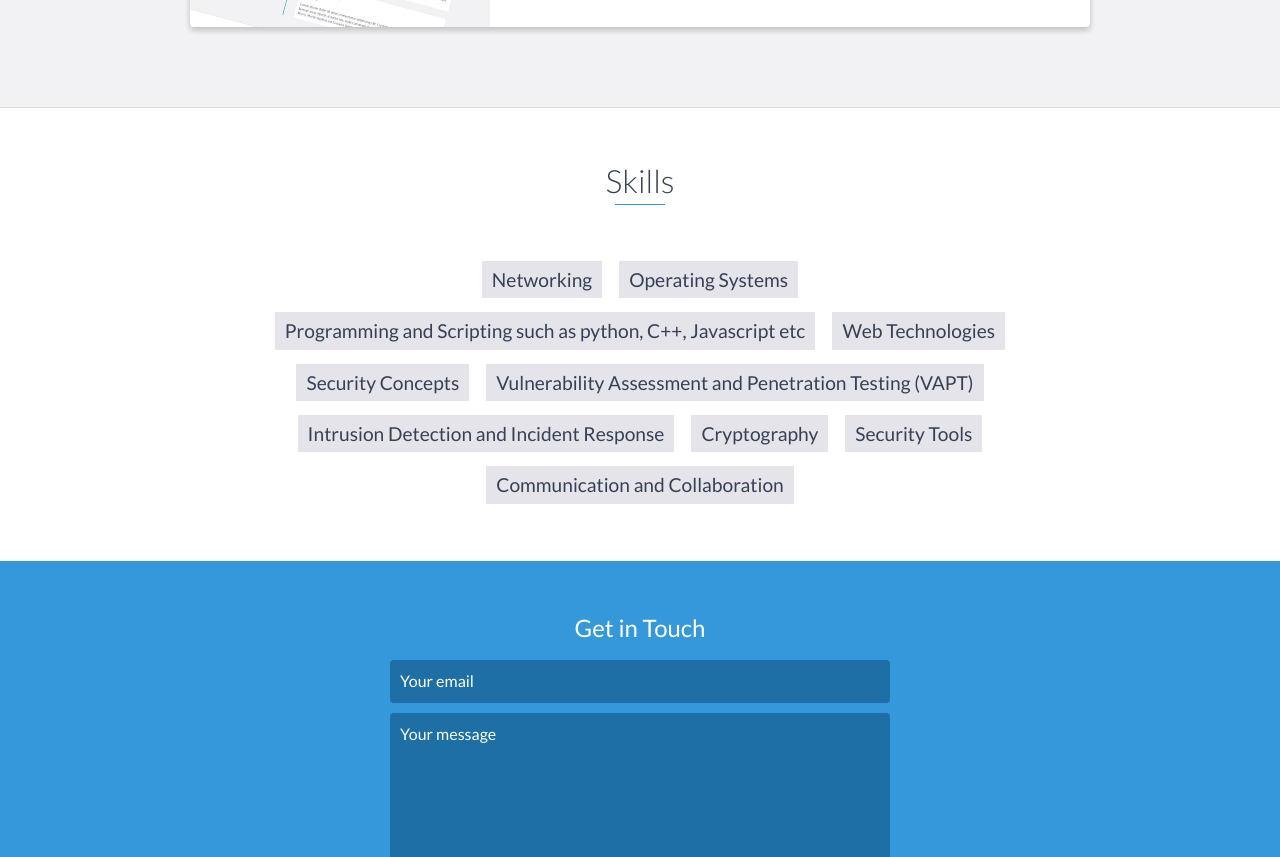
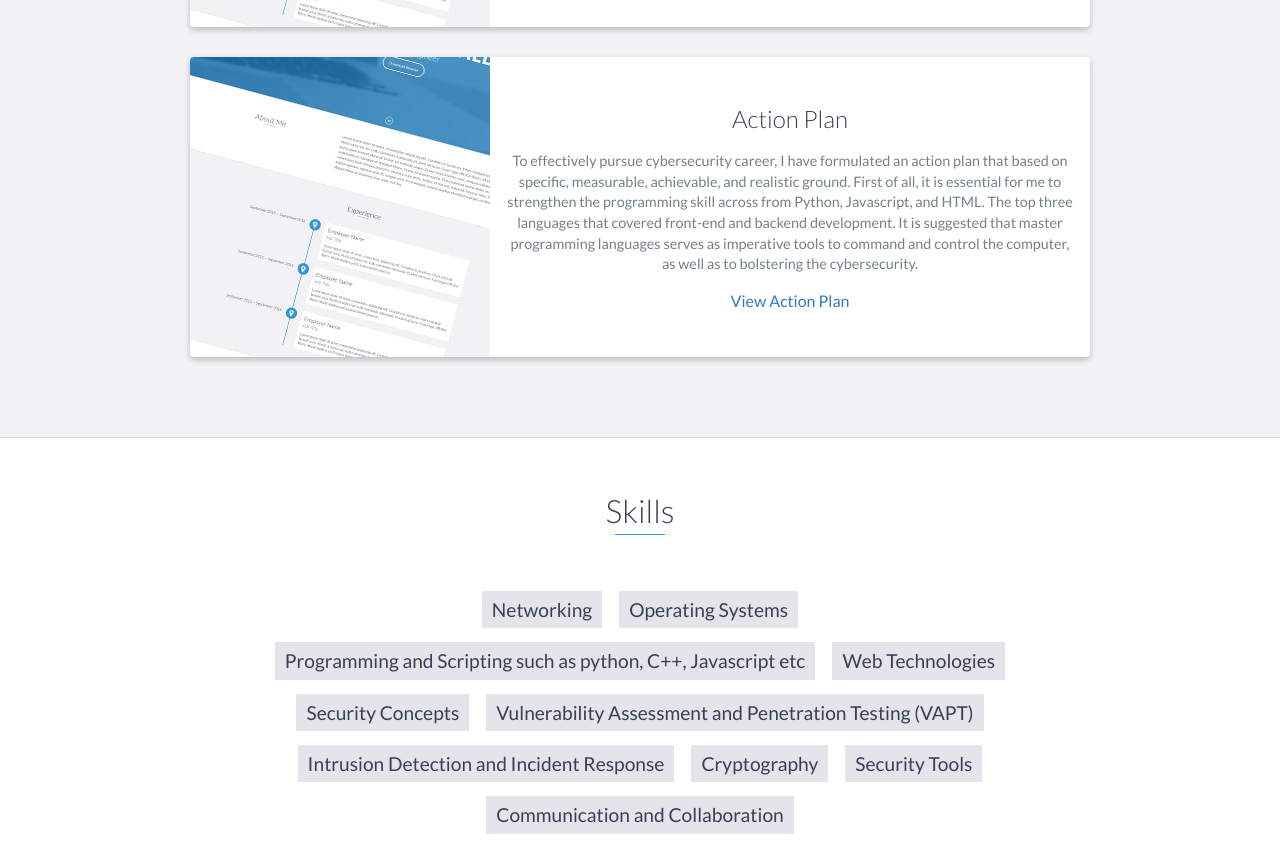
Before and after one commit to Shueng-Yat/portfolio, a website: page index.html in a window 1280 px wide. Shown: the part 3877-4734 px from the top of the page. Drawn offline with nearby package versions, Linux system fonts and the light colour scheme.

Commit message:
Update index.html

```diff
--- a/index.html
+++ b/index.html
@@ -228,6 +228,26 @@
                     <!-- End .project-info -->
                 </div>
                 <!-- End .project -->
+                <div class="project shadow-large">
+                    <div class="project-image">
+                        <img src="images/project.jpg" />
+                    </div>
+                    <!-- End .project-image -->
+                    <div class="project-info">
+                        <h3>Action Plan</h3>
+                        <p>
+                            To effectively pursue cybersecurity career, I have formulated an action plan that based on specific,
+                            measurable, achievable, and realistic ground. First of all, it is essential for me to strengthen the
+                            programming skill across from Python, Javascript, and HTML. The top three languages that covered front-end
+                            and backend development. It is suggested that master programming languages serves as imperative tools to command
+                            and control the computer, as well as to bolstering the cybersecurity.
+
+                        </p>
+                        <a href="action.pdf">View Action Plan</a>
+                    </div>
+                    <!-- End .project-info -->
+                </div>
+                <!-- End .project -->
             </div>
         </div>
     </div>
```
